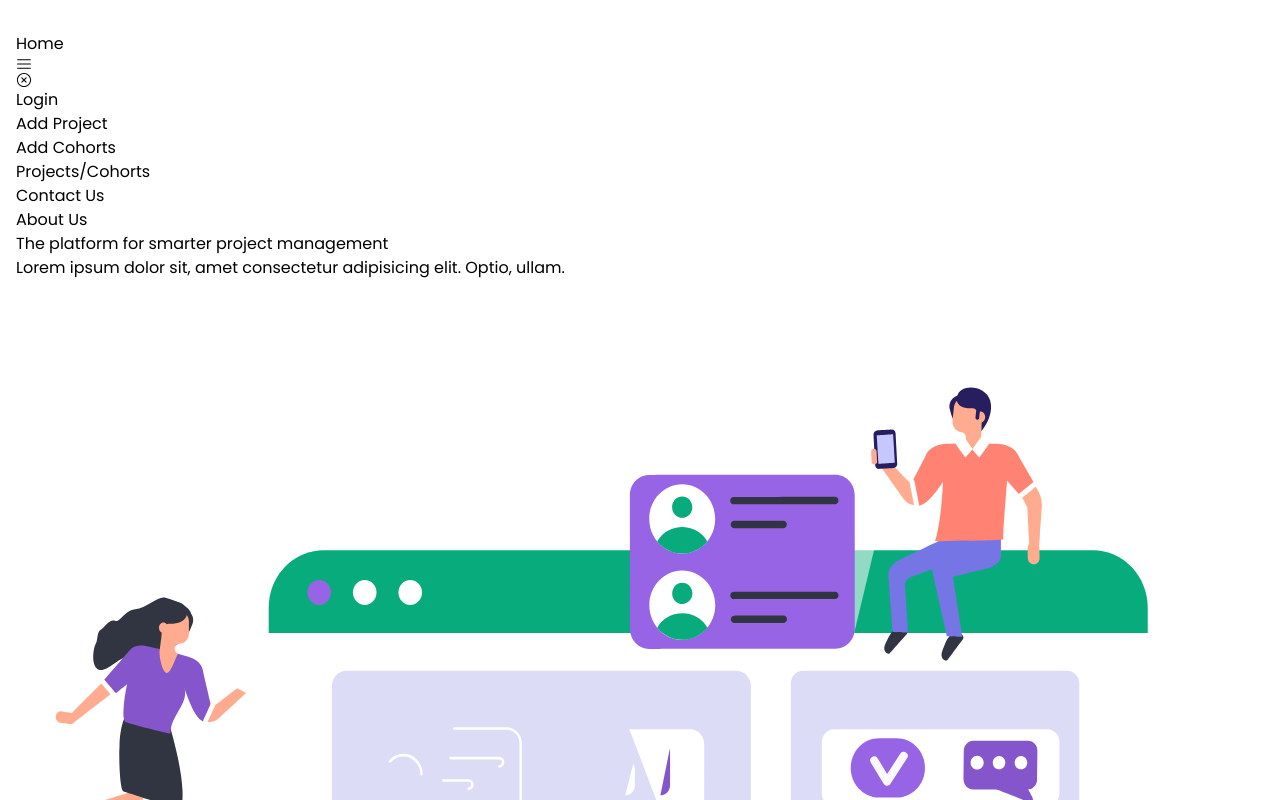
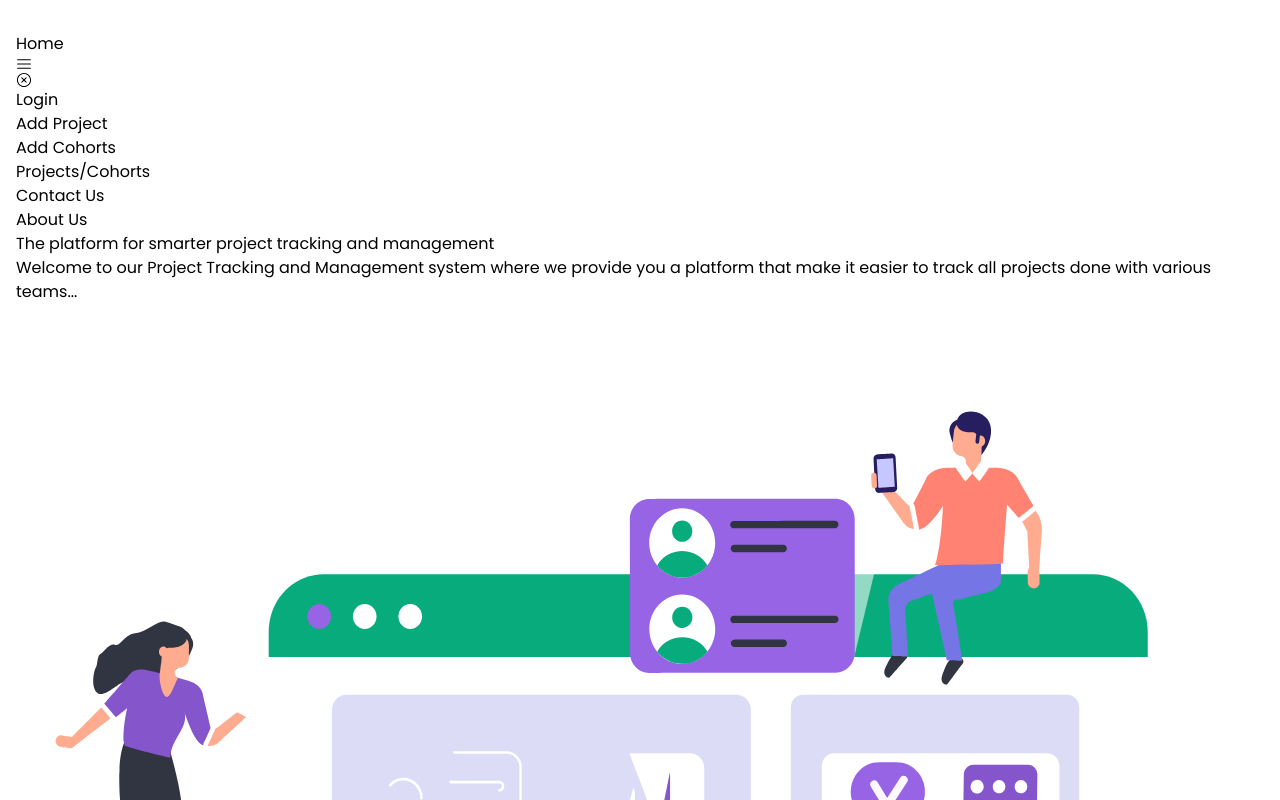
Before and after one commit to arnold-aswan/project-tracker-frontend, a React (Vite) app in the folder client/: page / in a window 1280 px wide. Shown: the top 800 px of the page. Built offline with nearby package versions, Linux system fonts and the light colour scheme; no server answers.

Commit message:
Added Home

```diff
--- a/client/src/components/Home.jsx
+++ b/client/src/components/Home.jsx
@@ -8,11 +8,10 @@ function Home() {
     <div>
       <div className="mt-[5rem] mb-7">
         <h1 className="text-[3rem] text-center font-semibold">
-          The platform for smarter project management
+          The platform for smarter project tracking and management
         </h1>
         <p className="text-2xl text-center pt-5">
-          Lorem ipsum dolor sit, amet consectetur adipisicing elit. Optio,
-          ullam.
+          Welcome to our Project Tracking and Management system where we provide you a platform that make it easier to track all projects done with various teams...
         </p>
       </div>
       <Lottie
```
